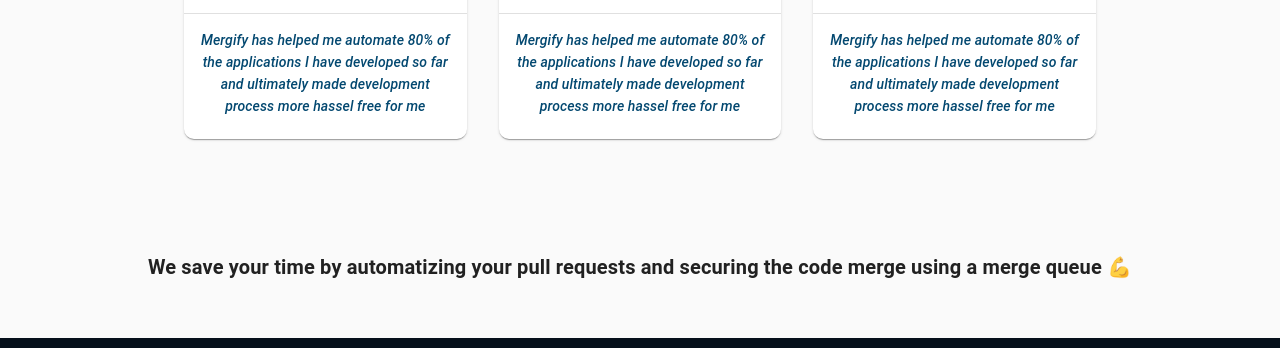
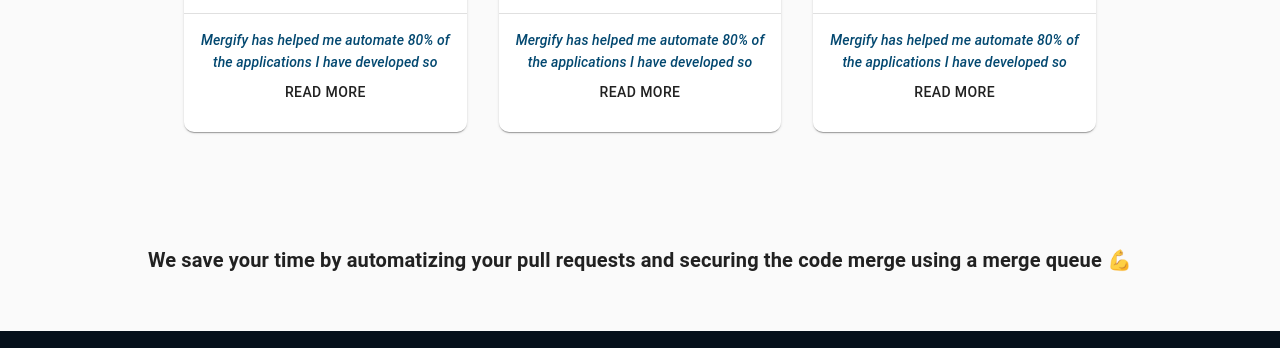
Before and after one commit to Aniket762/mergify-fame, a Gatsby site: page / in a window 1280 px wide. Shown: the part 891-1239 px from the top of the page. Built offline with nearby package versions, Linux system fonts and the light colour scheme; Gatsby itself is replaced by a stand-in of ours.

Commit message:
feat: read more added

```diff
--- a/src/pages/index.js
+++ b/src/pages/index.js
@@ -1,4 +1,4 @@
-import React from "react"
+import React, { useState } from "react"
 import CardContent from "@material-ui/core/CardContent"
 import CssBaseline from "@material-ui/core/CssBaseline"
 import Toolbar from "@material-ui/core/Toolbar"
@@ -127,13 +127,13 @@
         <title>Mergify Masters</title>
       </Helmet>
       <Container maxWidth="lg">
-        <Grid container spacing={1} alignItems="center" justify="center" >
+        <Grid container spacing={1} alignItems="center" justify="center">
           <Grid item xs={2} md={1} justify="center">
             <Link href="https://mergify.com/">
               <WebIcon className={classes.iconSize} />
             </Link>
           </Grid>
-          <Grid item xs={2}  md={1} justify="center">
+          <Grid item xs={2} md={1} justify="center">
             <Link href="https://github.com/mergifyio">
               <GitHubIcon className={classes.iconSize} />
             </Link>
@@ -161,8 +161,15 @@
 
 export default function Home({ data }) {
   const classes = useStyles()
-
   const edges = data.allContributorsJson.edges
+  const readMoreArray = new Array(edges.length).fill(true)
+  const [isReadMore, setIsReadMore] = useState(readMoreArray)
+  const toggleReadMore = index => {
+    let newArr = [...isReadMore]
+    newArr[index] = !newArr[index]
+    setIsReadMore(newArr)
+    console.log(isReadMore)
+  }
 
   return (
     <React.Fragment>
@@ -314,7 +321,18 @@
                         fontStyle: "italic",
                       }}
                     >
-                      {` ${edge.node.testimonial}`}
+                      {isReadMore[index]
+                        ? edge.node.testimonial.slice(0, 75)
+                        : edge.node.testimonial}
+                      {edge.node.testimonial.length > 75 && (
+                        <Button
+                          onClick={() =>
+                            toggleReadMore(index)
+                          }
+                        >
+                          {isReadMore[index] ? "read more" : " show less"}
+                        </Button>
+                      )}
                     </Typography>
                   </div>
                 </Card>
```
